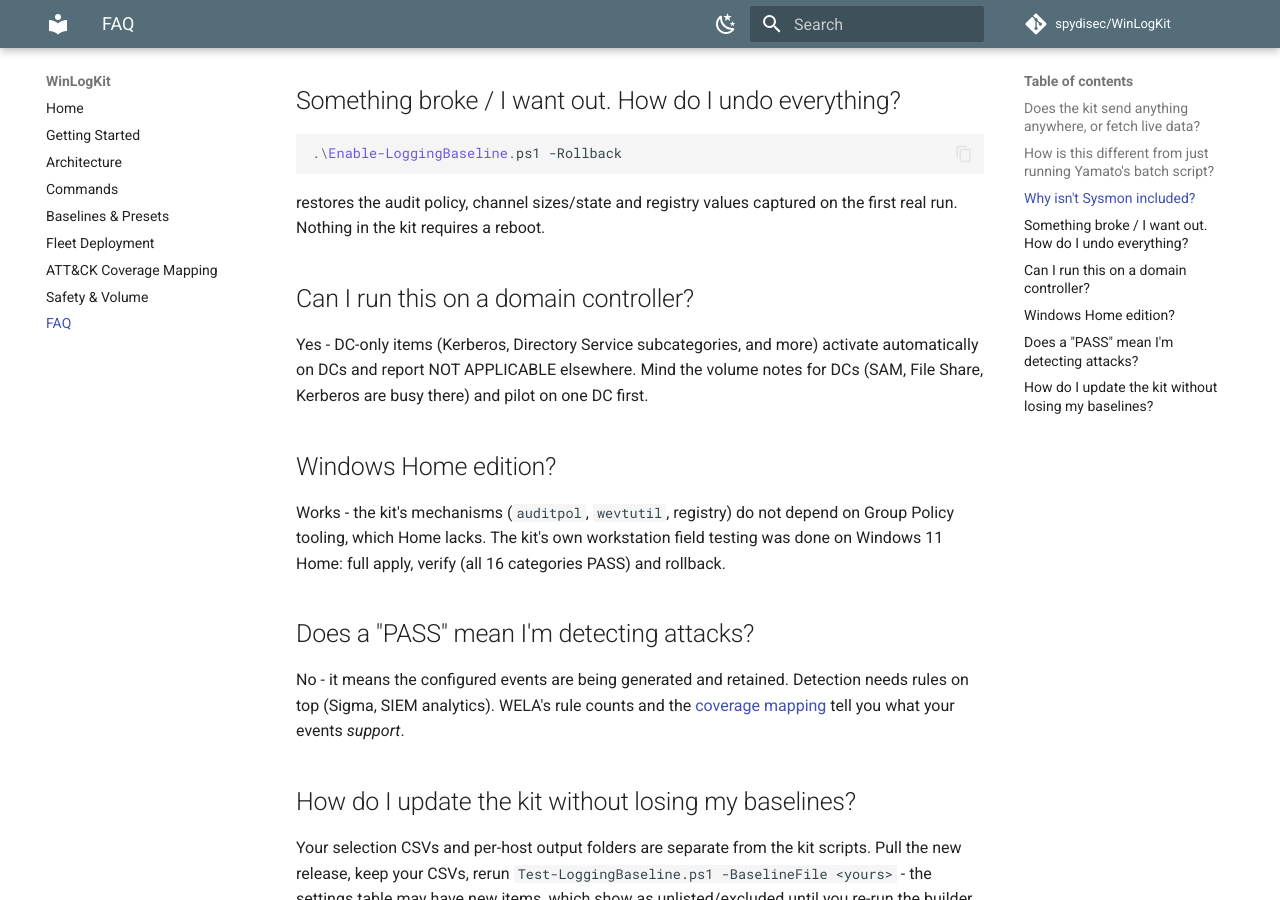
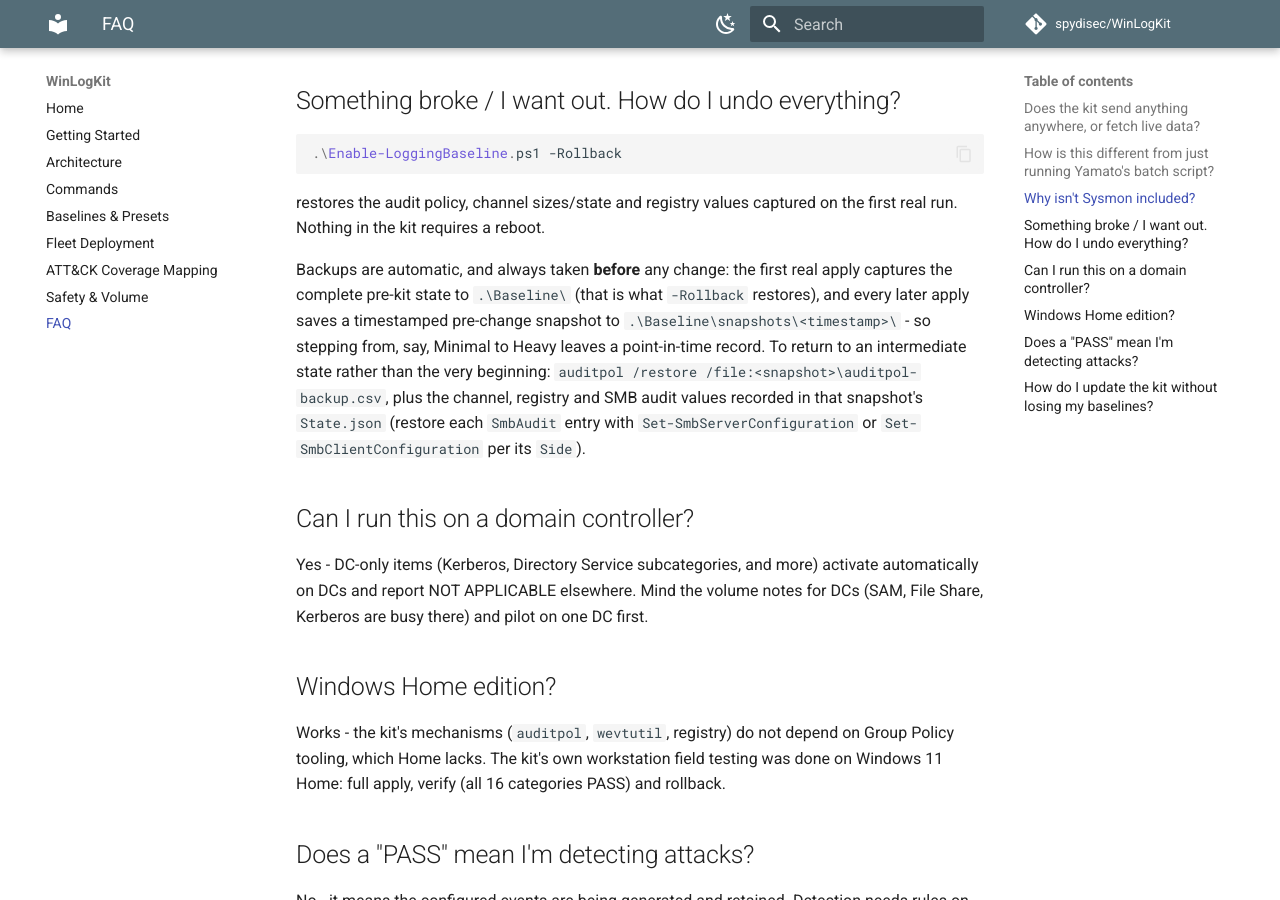
Before and after one commit to spydisec/WinLogKit, an MkDocs documentation site: the page built from docs/faq.md, in a window 1280 px wide and 900 px high, scrolled down 754 px. Built offline with MkDocs 1.6.1 and Material for MkDocs 9.7.7, drawn with Linux system fonts in a browser that asks for light colours; comment, search, counter and statistics services are not loaded.

Commit message:
Automatic pre-change snapshots on every apply (#15)
* Automatic pre-change snapshots on every apply

The first-run capture (the protected -Rollback target) was already
automatic; this closes the gap for LATER applies: before changing
anything, each real run now saves a timestamped snapshot of the current
state to Baseline\snapshots\<timestamp>\ (full auditpol backup + channel/
registry/SMB state JSON) - so stepping between baselines (e.g. Minimal ->
Heavy) leaves a point-in-time record. Capture logic refactored into one
Save-StateSnapshot function used by both paths; -Rollback semantics
unchanged; manual point-in-time restore documented in help, FAQ and
getting-started.

Co-Authored-By: Claude Fable 5 <noreply@anthropic.com>

* CodeRabbit triage on PR #15: both fixed

- Save-StateSnapshot throws if auditpol /backup fails or the file is
  absent, before writing the JSON marker - a snapshot Rollback would
  trust must never exist without its audit backup
- FAQ point-in-time restore procedure now covers the SmbAudit entries

Co-Authored-By: Claude Fable 5 <noreply@anthropic.com>

---------

Co-authored-by: Claude Fable 5 <noreply@anthropic.com>

```diff
--- a/docs/faq.md
+++ b/docs/faq.md
@@ -36,6 +36,17 @@ without it.
 restores the audit policy, channel sizes/state and registry values captured
 on the first real run. Nothing in the kit requires a reboot.
 
+Backups are automatic, and always taken **before** any change: the first
+real apply captures the complete pre-kit state to `.\Baseline\` (that is
+what `-Rollback` restores), and every later apply saves a timestamped
+pre-change snapshot to `.\Baseline\snapshots\<timestamp>\` - so stepping
+from, say, Minimal to Heavy leaves a point-in-time record. To return to an
+intermediate state rather than the very beginning:
+`auditpol /restore /file:<snapshot>\auditpol-backup.csv`, plus the channel,
+registry and SMB audit values recorded in that snapshot's `State.json`
+(restore each `SmbAudit` entry with `Set-SmbServerConfiguration` or
+`Set-SmbClientConfiguration` per its `Side`).
+
 ## Can I run this on a domain controller?
 
 Yes - DC-only items (Kerberos, Directory Service subcategories, and more)
```
Also changed, not shown: CHANGELOG.md (+11 -0 lines), docs/getting-started.md (+1 -1 lines), 1 other file.
